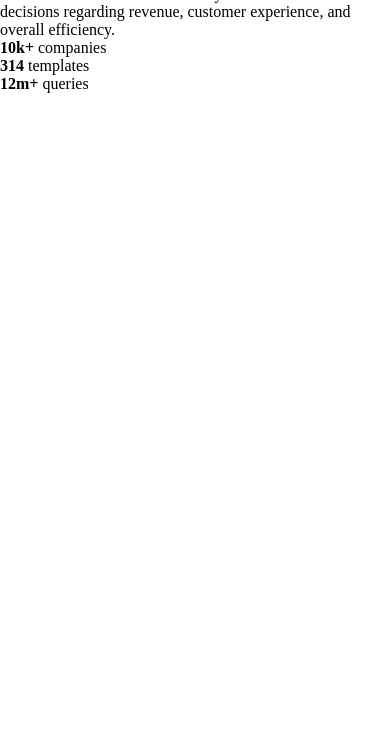
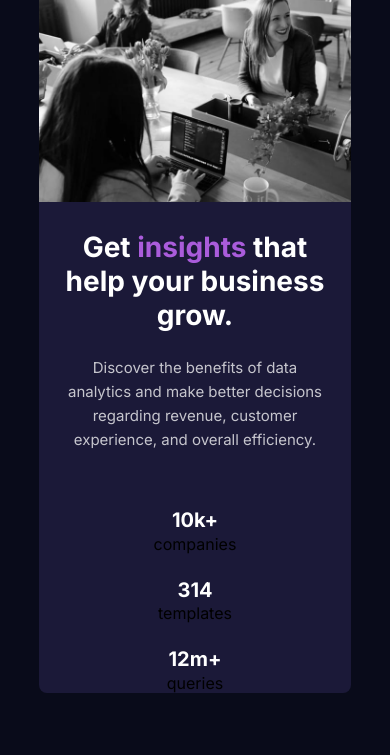
Before and after one commit to Franco-Cipolla/stats-preview-franco, a plain HTML site: page index.html in a window 390 px wide. Shown: the part 89-844 px from the top of the page. Drawn offline with Linux system fonts and the light colour scheme.

Commit message:
almost finished for mobile

```diff
--- a/index.html
+++ b/index.html
@@ -16,6 +16,8 @@
 
     <div class="card">
 
+      <img src="images/image-header-mobile.jpg" alt="" id="image-mobile">
+
       <h1>Get <em>insights</em> that help your business grow.</h1>
 
       <p>Discover the benefits of data analytics and make better decisions regarding revenue, customer
@@ -23,9 +25,29 @@
 
       <div class="numbers">
 
-        <p><strong>10k+ </strong>companies</p>
-        <p><strong>314 </strong>templates</p>
-        <p><strong>12m+</strong> queries</p>
+        <ul>
+          <div class="companies">
+            <li class="number">10k+</li>
+            <li class="theme">companies</li>
+          </div>
+
+          <div class="templates">
+            <li class="number">314</li>
+            <li class="theme">templates</li>
+          </div>
+
+          <div class="queries">
+            <li class="number">12m+</li>
+            <li class="theme">queries</li>
+          </div>
+        </ul>
+
+        <!-- <p class="number">10k+</p>
+        <p>companies</p>
+        <p class="nubmer">314</p>
+        <p>templates</p>
+        <p class="number">12m+</p>
+        <p>queries</p> -->
       </div>
 
     </div>
--- a/style.css
+++ b/style.css
@@ -28,7 +28,66 @@
 
 
 }
-
 em{
     color: hsl(277, 64%, 61%);
+    text-decoration: none;
+    font-style: normal;
 }
+
+body{
+    background-color: var(--clr-dark-blue);
+    font-family: var(--ff-Inter);
+}
+
+.flex-container{
+    display: flex;
+    flex-direction: column;
+    justify-content: center;
+    align-items: center;
+    margin-inline: auto;
+    height: 100vh;
+}
+
+.card{
+    background-color: var(--clr-desaturated-blue);
+    width: 80%;
+    text-align: center;
+    overflow: hidden;
+    border-radius: 8px 8px 8px 8px;
+}
+
+.card img{
+    width: 100%;
+    border-radius: 8px 8px 0 0;
+
+}
+
+
+.card h1{
+    color: var(--clr-white);
+    font-size: 28px;
+    margin: 1.5rem;
+    margin-bottom: 0rem;
+
+}
+
+.card p{
+    font-size: 15px;
+    color: var(--clr-p-white);
+    line-height: 24px;
+    padding: 1.5rem;
+    margin-bottom: 0.5rem;
+}
+
+.numbers{
+    display: flex;
+    flex-direction: column;
+}
+
+.number{
+    color: var(--clr-white);
+    font-weight: 700;
+    font-size: 20px;
+    margin-bottom: 0.1rem;
+    margin-top: 1.5rem;
+}
```
